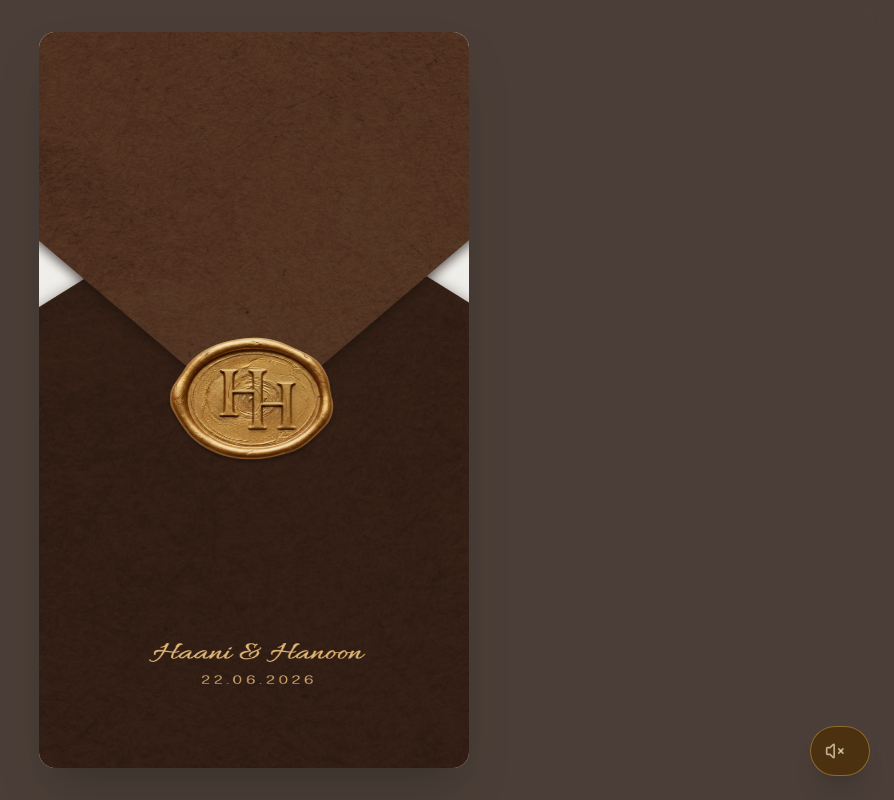
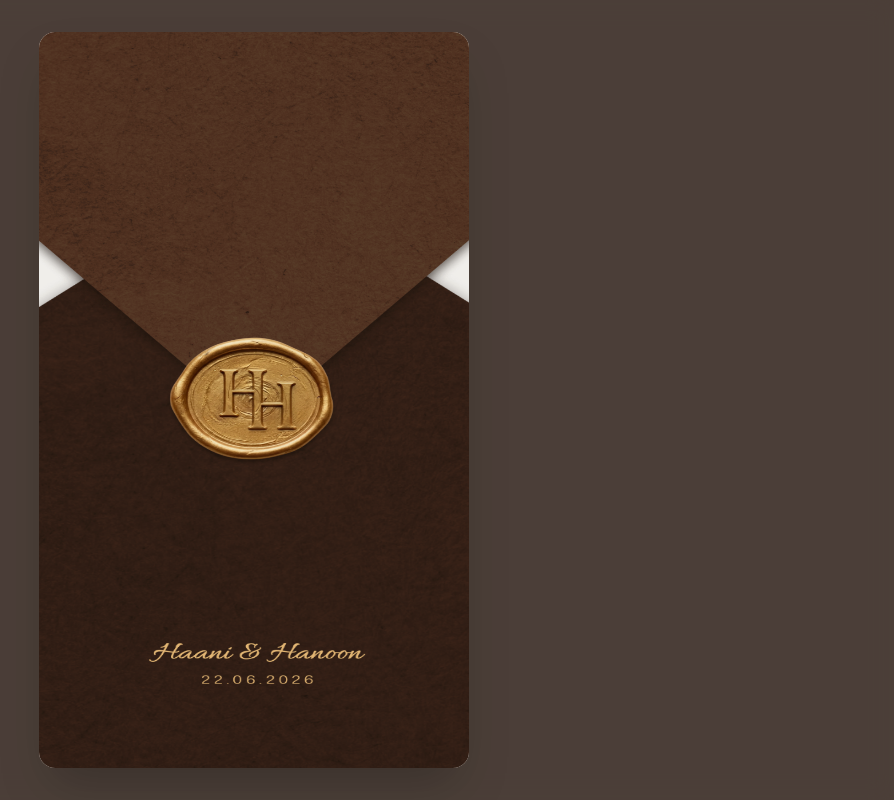
Before and after one commit to mhdmishab/hani_wedd, a React (Vite) app: page / in a window 1280 px wide. Shown: the whole page, without its empty margins (386-1280 px from the left). Built offline with nearby package versions, Linux system fonts and the light colour scheme; a web font is replaced by a local one.

Commit message:
fix: conditionally render AudioPlayer component based on envelopeOpened state

```diff
--- a/src/App.tsx
+++ b/src/App.tsx
@@ -51,7 +51,7 @@ export function App() {
           AUDIO
           ===================================================== */}
 
-      <AudioPlayer shouldPlay={envelopeOpened} />
+      {envelopeOpened && <AudioPlayer shouldPlay={envelopeOpened} />}
 
       {/* =====================================================
           ENVELOPE
```
